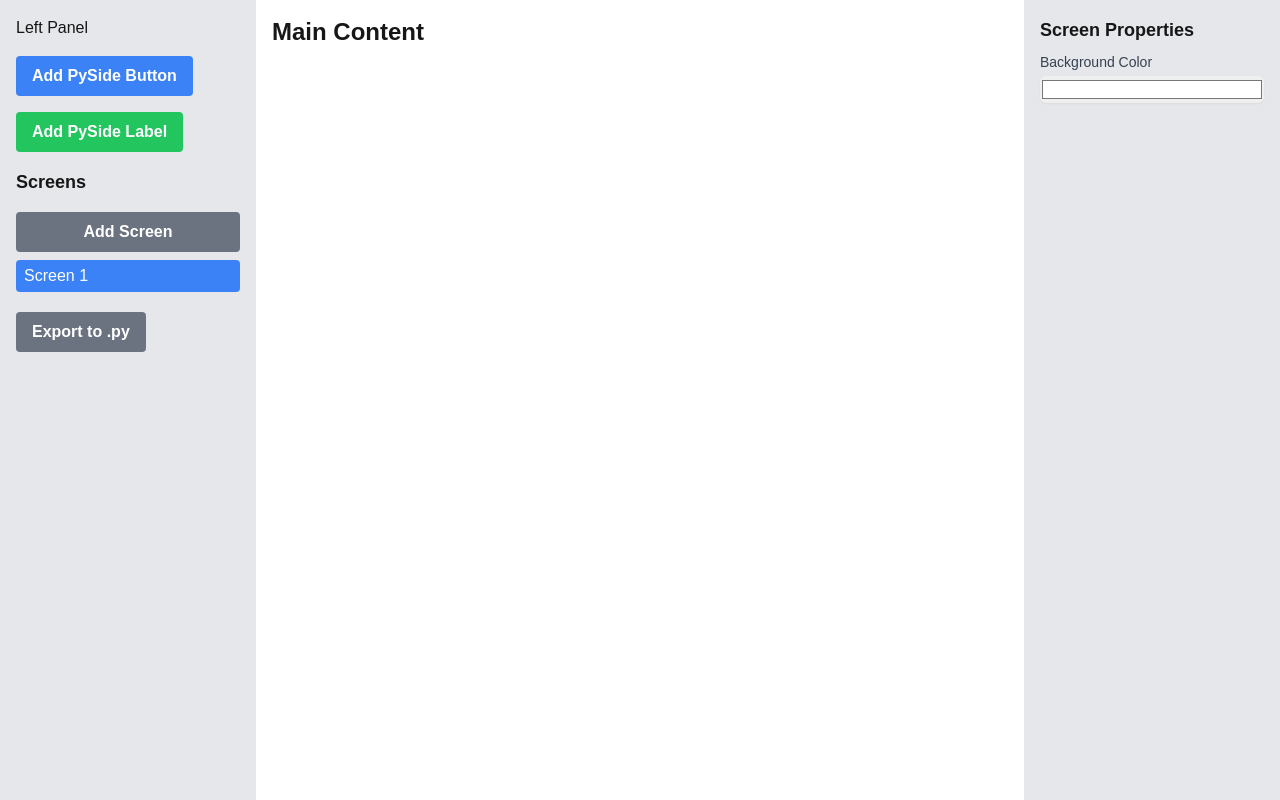
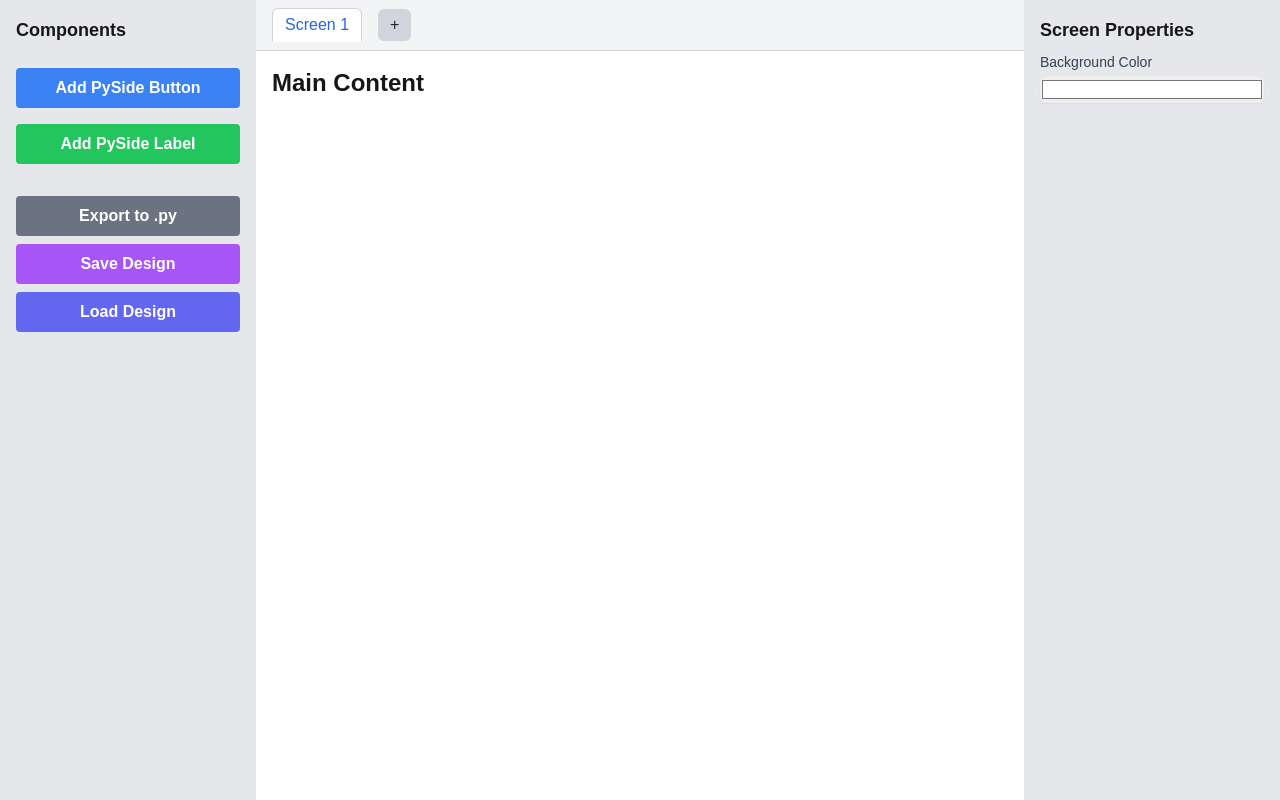
Before and after one commit to aayushext/UI-Builder, a Next.js app: page / in a window 1280 px wide. Built offline with nearby package versions, Linux system fonts and the light colour scheme.

Commit message:
added save system, moved screens to tabs, duplicate button, the duplicate button doesn't work for the very first component. Fixed export of generatePySideCode. Improved delete button hit box

```diff
--- a/package.json
+++ b/package.json
@@ -1,5 +1,5 @@
 {
-  "name": "kivy-builder",
+  "name": "ui-builder",
   "version": "0.1.0",
   "private": true,
   "scripts": {
--- a/src/app/page.js
+++ b/src/app/page.js
@@ -3,14 +3,16 @@ import { useState, useEffect, useRef } from "react";
 import LeftPanel from "../components/LeftPanel";
 import CenterPanel from "../components/CenterPanel";
 import RightPanel from "../components/RightPanel";
+import ScreenTabs from "../components/ScreenTabs";
 import { generatePySideCode } from "../utils/generatePySideCode";
+import { exportToJson, importFromJson } from "../utils/saveSystem";
 
 export default function Home() {
   const [screens, setScreens] = useState([
     { id: 0, name: "Screen 1", components: [], backgroundColor: "#ffffff" },
   ]); // Array of screens
   const [nextScreenId, setNextScreenId] = useState(1);
-  const [currentScreenIndex, setCurrentScreenIndex] = useState(0); // Index of the currently active screen
+  const [currentScreenIndex, setCurrentScreenIndex] = useState(0);
   const [nextComponentId, setNextComponentId] = useState(0);
   const [selectedComponentId, setSelectedComponentId] = useState(null);
 
@@ -41,6 +43,7 @@ export default function Home() {
     updatedScreens[currentScreenIndex].components.push(newComponent);
     setScreens(updatedScreens);
     setNextComponentId(nextComponentId + 1);
+    setSelectedComponentId(newComponent.id);
   };
 
   const addPySideLabel = () => {
@@ -61,29 +64,28 @@ export default function Home() {
     updatedScreens[currentScreenIndex].components.push(newComponent);
     setScreens(updatedScreens);
     setNextComponentId(nextComponentId + 1);
+    setSelectedComponentId(newComponent.id);
   };
   const addScreen = () => {
     const newScreen = {
       id: nextScreenId,
       name: `Screen ${nextScreenId + 1}`,
       components: [],
-      backgroundColor: "#ffffff", // Default background color
+      backgroundColor: "#ffffff",
     };
     setScreens([...screens, newScreen]);
     setNextScreenId(nextScreenId + 1);
-    setCurrentScreenIndex(screens.length); // Switch to the new screen
+    setCurrentScreenIndex(screens.length);
   };
 
   const deleteScreen = (screenId) => {
     if (screens.length > 1) {
-      // Prevent deleting the last screen
       const updatedScreens = screens.filter((screen) => screen.id !== screenId);
       setScreens(updatedScreens);
-      // If the current screen was deleted, switch to the previous one
       if (currentScreenIndex >= updatedScreens.length) {
         setCurrentScreenIndex(updatedScreens.length - 1);
       }
-      setSelectedComponentId(null); //clear selection
+      setSelectedComponentId(null);
     }
   };
   const deleteComponent = (id) => {
@@ -139,8 +141,48 @@ export default function Home() {
     setSelectedComponentId(id);
   };
 
+  const duplicateComponent = () => {
+    if (!selectedComponentId) return;
+
+    let componentToDuplicate = null;
+    let screenIndex = currentScreenIndex;
+
+    for (const screen of screens) {
+      const found = screen.components.find(
+        (comp) => comp.id === selectedComponentId
+      );
+      if (found) {
+        componentToDuplicate = found;
+        break;
+      }
+    }
+
+    if (!componentToDuplicate) return;
+
+    const newComponent = {
+      ...JSON.parse(JSON.stringify(componentToDuplicate)),
+      id: nextComponentId,
+      x: componentToDuplicate.x + 20,
+      y: componentToDuplicate.y + 20,
+    };
+
+    const updatedScreens = [...screens];
+    updatedScreens[currentScreenIndex].components.push(newComponent);
+    setScreens(updatedScreens);
+    setNextComponentId(nextComponentId + 1);
+    setSelectedComponentId(newComponent.id);
+  };
+
   useEffect(() => {
-    const handleDocumentClick = (event) => {
+    const inputElements = ["INPUT", "SELECT", "TEXTAREA"];
+    let isAdjustingInput = false;
+
+    const handleMouseDown = (event) => {
+      if (inputElements.includes(event.target.tagName)) {
+        isAdjustingInput = true;
+        return;
+      }
+
       let target = event.target;
       let insideRightPanelOrComponent = false;
 
@@ -160,12 +202,20 @@ export default function Home() {
         setSelectedComponentId(null);
       }
     };
+
+    const handleMouseUp = () => {
+      isAdjustingInput = false;
+    };
+
     if (typeof window !== "undefined") {
-      document.addEventListener("click", handleDocumentClick);
+      document.addEventListener("mousedown", handleMouseDown);
+      document.addEventListener("mouseup", handleMouseUp);
     }
+
     return () => {
       if (typeof window !== "undefined") {
-        document.removeEventListener("click", handleDocumentClick);
+        document.removeEventListener("mousedown", handleMouseDown);
+        document.removeEventListener("mouseup", handleMouseUp);
       }
     };
   }, [selectedComponentId]);
@@ -177,7 +227,7 @@ export default function Home() {
         height: centerPanelRef.current.offsetHeight,
       });
     }
-  }, [screens, currentScreenIndex]); // Re-calculate dimensions when screens or currentScreen change
+  }, [screens, currentScreenIndex]);
 
   const handleExport = () => {
     const pyCode = generatePySideCode(
@@ -195,28 +245,73 @@ export default function Home() {
     document.body.removeChild(link);
     URL.revokeObjectURL(url);
   };
-  // Get the components of the currently active screen
+
+  const handleSaveToJson = () => {
+    const appState = {
+      screens,
+      nextScreenId,
+      currentScreenIndex,
+      nextComponentId,
+    };
+    exportToJson(appState);
+  };
+
+  const handleLoadFromJson = async (file) => {
+    try {
+      const appState = await importFromJson(file);
+
+      if (!appState.screens || !Array.isArray(appState.screens)) {
+        throw new Error("Invalid file format: missing screens array");
+      }
+
+      setScreens(appState.screens);
+      setNextScreenId(appState.nextScreenId || appState.screens.length);
+      setCurrentScreenIndex(
+        Math.min(appState.currentScreenIndex || 0, appState.screens.length - 1)
+      );
+
+      const highestId = Math.max(
+        0,
+        ...appState.screens
+          .flatMap((screen) => screen.components.map((comp) => comp.id))
+          .filter((id) => !isNaN(id))
+      );
+      setNextComponentId(appState.nextComponentId || highestId + 1);
+
+      // Clear selection
+      setSelectedComponentId(null);
+    } catch (error) {
+      alert(`Error loading design: ${error.message}`);
+      console.error("Import error:", error);
+    }
+  };
+
   const currentScreenComponents = screens[currentScreenIndex]?.components || [];
-  // Find the selected component within the current screen
   const selectedComponent = currentScreenComponents.find(
     (c) => c.id === selectedComponentId
   );
 
   return (
-    <div className="flex h-screen">
+    <div className="flex flex-col h-screen">
+      <div className="flex flex-1 overflow-hidden">
         <LeftPanel
           onAddPySideButton={addPySideButton}
           onAddPySideLabel={addPySideLabel}
-        onAddScreen={addScreen} // Add screen controls
-        onDeleteScreen={deleteScreen}
+          onExport={handleExport}
+          onSaveToJson={handleSaveToJson}
+          onLoadFromJson={handleLoadFromJson}
+        />
+        <div className="flex flex-col flex-1">
+          <ScreenTabs
             screens={screens}
             currentScreenIndex={currentScreenIndex}
             onScreenChange={setCurrentScreenIndex}
-        onExport={handleExport}
+            onAddScreen={addScreen}
+            onDeleteScreen={deleteScreen}
           />
           <CenterPanel
             ref={centerPanelRef}
-        components={currentScreenComponents} // Pass components of the current screen
+            components={currentScreenComponents}
             onDeleteComponent={deleteComponent}
             onResizeComponent={resizeComponent}
             onMoveComponent={moveComponent}
@@ -224,16 +319,19 @@ export default function Home() {
             selectedComponentId={selectedComponentId}
             backgroundColor={
               screens[currentScreenIndex]?.backgroundColor || "#ffffff"
-        } // Current screen bg
+            }
           />
+        </div>
         <RightPanel
-        selectedComponent={selectedComponent} // Pass selected component
+          selectedComponent={selectedComponent}
           onUpdateComponentProps={updateComponentProps}
           currentScreen={screens[currentScreenIndex]}
           onUpdateScreenBackgroundColor={(color) =>
             updateScreenBackgroundColor(currentScreenIndex, color)
-        } //update background
+          }
+          onDuplicateComponent={duplicateComponent}
         />
+      </div>
     </div>
   );
 }
--- a/src/components/LeftPanel.js
+++ b/src/components/LeftPanel.js
@@ -1,66 +1,64 @@
+import { useRef } from "react";
+
 const LeftPanel = ({
   onAddPySideButton,
   onAddPySideLabel,
-  onAddScreen,
-  onDeleteScreen,
-  screens,
-  currentScreenIndex,
-  onScreenChange,
   onExport,
+  onSaveToJson,
+  onLoadFromJson,
 }) => {
+  const fileInputRef = useRef(null);
+
+  const handleFileChange = (event) => {
+    const file = event.target.files[0];
+    if (file) {
+      onLoadFromJson(file);
+    }
+    // Reset the input so the same file can be selected again
+    event.target.value = "";
+  };
+
   return (
     <aside className="w-64 bg-gray-200 p-4 overflow-auto">
-      <p>Left Panel</p>
+      <h2 className="text-lg font-bold mb-2">Components</h2>
       <button
         onClick={onAddPySideButton}
-        className="bg-blue-500 hover:bg-blue-700 text-white font-bold py-2 px-4 rounded mt-4">
+        className="bg-blue-500 hover:bg-blue-700 text-white font-bold py-2 px-4 rounded mt-4 w-full">
         Add PySide Button
       </button>
       <button
         onClick={onAddPySideLabel}
-        className="bg-green-500 hover:bg-green-700 text-white font-bold py-2 px-4 rounded mt-4">
+        className="bg-green-500 hover:bg-green-700 text-white font-bold py-2 px-4 rounded mt-4 w-full">
         Add PySide Label
       </button>
 
-      <h2 className="text-lg font-bold mt-4 mb-2">Screens</h2>
-      <button
-        onClick={onAddScreen}
-        className="bg-gray-500 hover:bg-gray-700 text-white font-bold py-2 px-4 rounded mt-2 w-full">
-        Add Screen
-      </button>
-      <div className="mt-2">
-        {screens.map((screen, index) => (
-          <div
-            key={screen.id}
-            className="flex items-center justify-between mb-1">
-            <button
-              onClick={() => onScreenChange(index)}
-              className={`py-1 px-2 rounded w-full text-left ${
-                index === currentScreenIndex
-                  ? "bg-blue-500 text-white"
-                  : "bg-gray-100 hover:bg-gray-200"
-              }`}>
-              {screen.name}
-            </button>
-            {screens.length > 1 && (
-              <button
-                onClick={(e) => {
-                  e.stopPropagation(); // Prevent screen switch
-                  onDeleteScreen(screen.id);
-                }}
-                className="bg-red-500 hover:bg-red-700 text-white text-xs font-bold py-1 px-2 rounded ml-2" // Smaller button
-              >
-                X
-              </button>
-            )}
-          </div>
-        ))}
+      <div className="mt-8 space-y-2">
+        <button
+          onClick={onExport}
+          className="bg-gray-500 hover:bg-gray-700 text-white font-bold py-2 px-4 rounded w-full">
+          Export to .py
+        </button>
+
+        <button
+          onClick={onSaveToJson}
+          className="bg-purple-500 hover:bg-purple-700 text-white font-bold py-2 px-4 rounded w-full">
+          Save Design
+        </button>
+
+        <button
+          onClick={() => fileInputRef.current?.click()}
+          className="bg-indigo-500 hover:bg-indigo-700 text-white font-bold py-2 px-4 rounded w-full">
+          Load Design
+        </button>
+
+        <input
+          ref={fileInputRef}
+          type="file"
+          accept=".json"
+          onChange={handleFileChange}
+          className="hidden"
+        />
       </div>
-      <button
-        onClick={onExport}
-        className="bg-gray-500 hover:bg-gray-700 text-white font-bold py-2 px-4 rounded mt-4">
-        Export to .py
-      </button>
     </aside>
   );
 };
--- /dev/null
+++ b/src/components/ScreenTabs.js
@@ -0,0 +1,44 @@
+import React from "react";
+
+const ScreenTabs = ({
+  screens,
+  currentScreenIndex,
+  onScreenChange,
+  onAddScreen,
+  onDeleteScreen,
+}) => {
+  return (
+    <div className="flex items-center border-b border-gray-300 bg-gray-100 px-4 py-2">
+      {screens.map((screen, index) => (
+        <div key={screen.id} className="flex items-center mr-2">
+          <button
+            onClick={() => onScreenChange(index)}
+            className={`py-1 px-3 rounded-t-md ${
+              index === currentScreenIndex
+                ? "bg-white text-blue-600 border border-gray-300 border-b-white"
+                : "bg-gray-200 hover:bg-gray-300"
+            }`}>
+            {screen.name}
+          </button>
+          {screens.length > 1 && (
+            <button
+              onClick={(e) => {
+                e.stopPropagation();
+                onDeleteScreen(screen.id);
+              }}
+              className="bg-red-500 hover:bg-red-700 text-white text-xs font-bold rounded-full h-5 w-5 flex items-center justify-center ml-1">
+              ×
+            </button>
+          )}
+        </div>
+      ))}
+      <button
+        onClick={onAddScreen}
+        className="bg-gray-300 hover:bg-gray-400 text-gray-800 py-1 px-3 rounded-md ml-2">
+        +
+      </button>
+    </div>
+  );
+};
+
+export default ScreenTabs;
--- a/src/utils/generatePySideCode.js
+++ b/src/utils/generatePySideCode.js
@@ -143,6 +143,7 @@ class MyWindow(QMainWindow):
 if __name__ == "__main__":
   app = QApplication([])
   window = MyWindow()
+  window.show()
   app.exec()
 `;
 
--- /dev/null
+++ b/src/utils/saveSystem.js
@@ -0,0 +1,28 @@
+export const exportToJson = (data) => {
+  const jsonString = JSON.stringify(data, null, 2);
+  const blob = new Blob([jsonString], { type: "application/json" });
+  const url = URL.createObjectURL(blob);
+  const link = document.createElement("a");
+  link.href = url;
+  link.download = "ui-design.json";
+  document.body.appendChild(link);
+  link.click();
+  document.body.removeChild(link);
+  URL.revokeObjectURL(url);
+};
+
+export const importFromJson = (file) => {
+  return new Promise((resolve, reject) => {
+    const reader = new FileReader();
+    reader.onload = (event) => {
+      try {
+        const data = JSON.parse(event.target.result);
+        resolve(data);
+      } catch (error) {
+        reject(new Error("Failed to parse JSON file"));
+      }
+    };
+    reader.onerror = () => reject(new Error("Failed to read file"));
+    reader.readAsText(file);
+  });
+};
```
Also changed, not shown: src/components/RightPanel.js (+24 -6 lines), src/components/Widget.js (+7 -7 lines), resources/icons/svg/duplicate.svg (added), 1 other file (tests, documents, lock files or other folders). Lines whose indentation alone changed are shown as unchanged.
